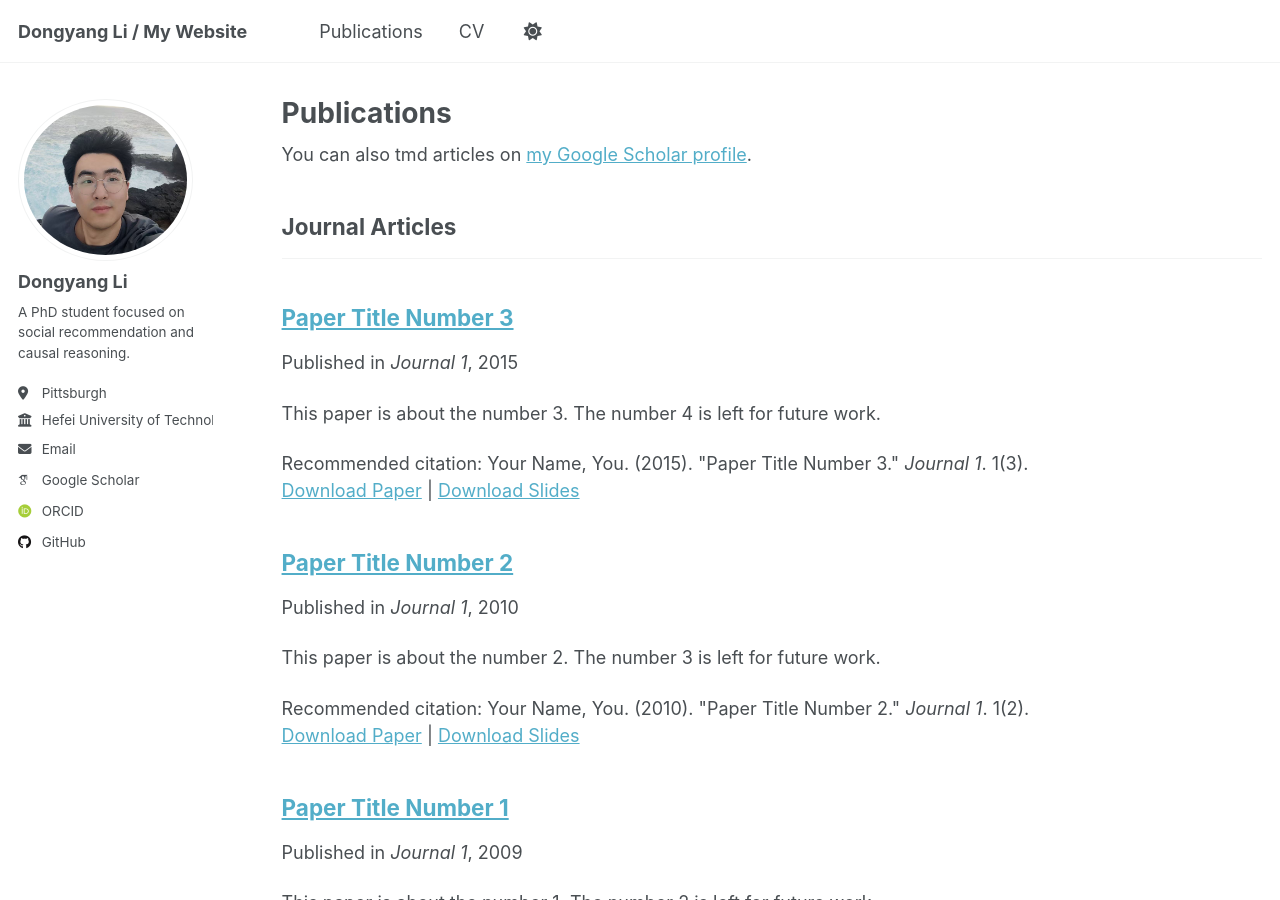
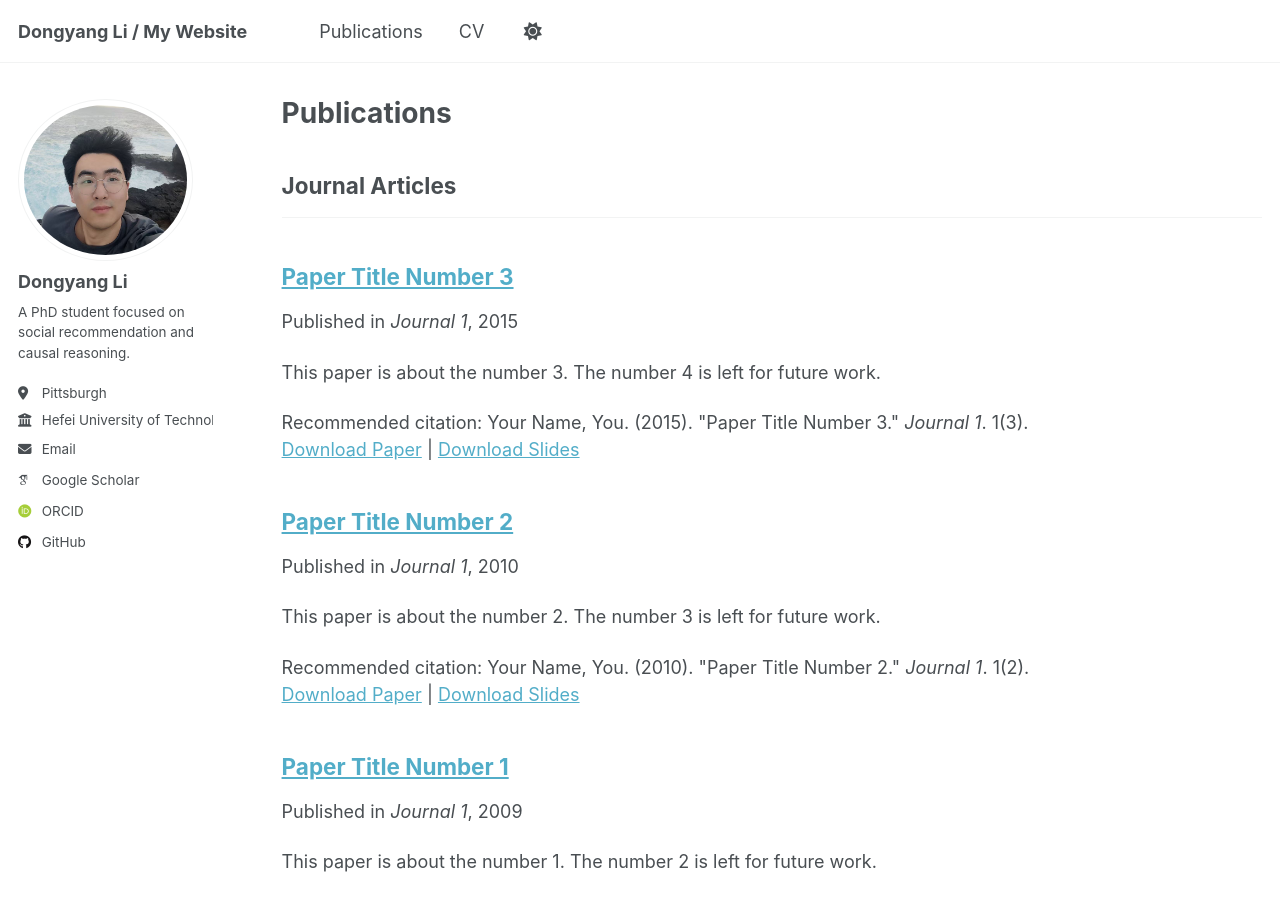
Before and after one commit to LDY911/my-website, a Jekyll site: the page built from _pages/publications.html, in a window 1280 px wide and 900 px high. Built offline with Jekyll 4.4.1, drawn with Linux system fonts in a browser that asks for light colours; some web fonts are replaced; a script that is not in the unit is left out.

Commit message:
Remove Google Scholar profile link from publications page
Removed Google Scholar profile link conditionally displayed for the author.

```diff
--- a/_pages/publications.html
+++ b/_pages/publications.html
@@ -4,10 +4,6 @@
 permalink: /publications/
 author_profile: true
 ---
-
-{% if site.author.googlescholar %}
-  <div class="wordwrap">You can also tmd articles on <a href="{{site.author.googlescholar}}">my Google Scholar profile</a>.</div>
-{% endif %}
 
 {% include base_path %}
 
```
